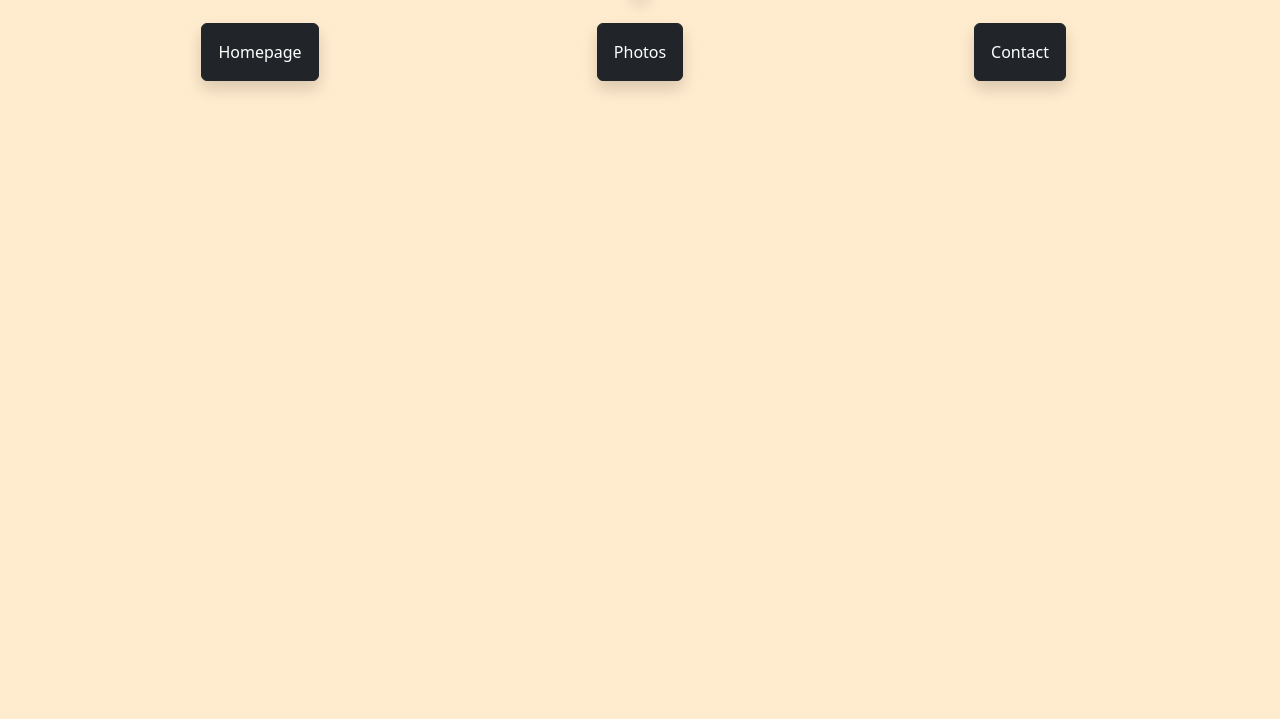
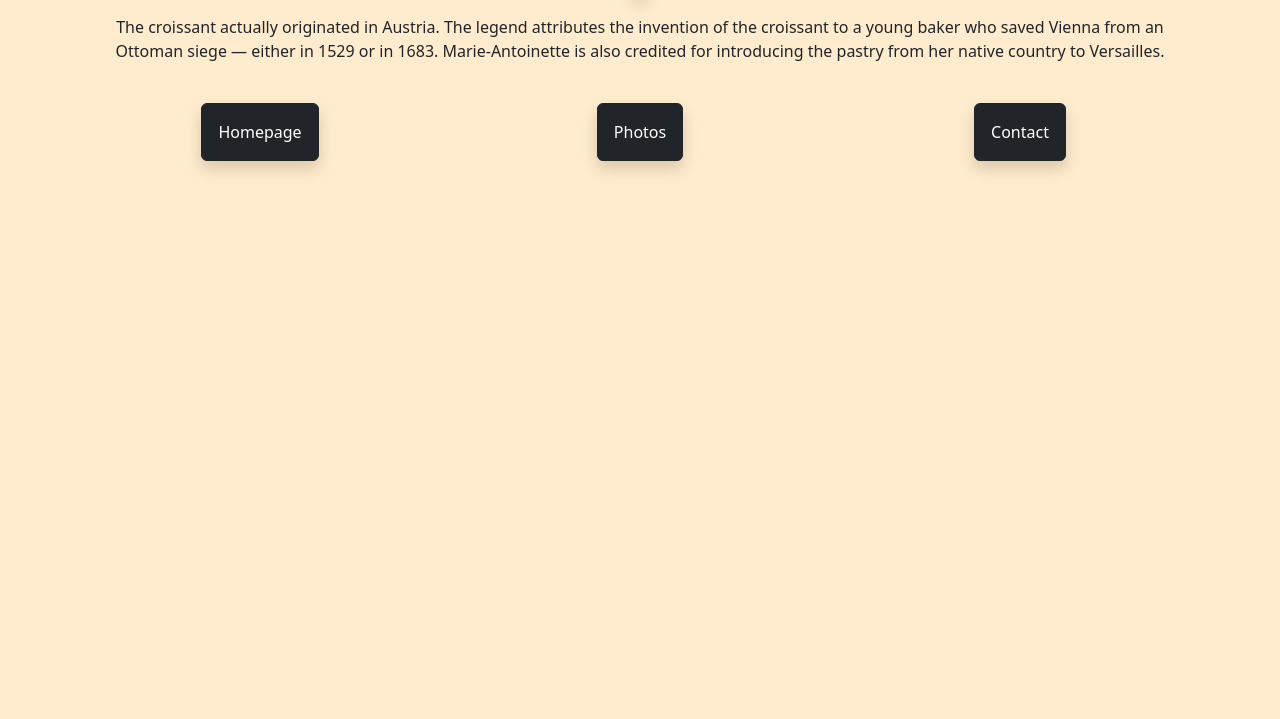
Before and after one commit to Farahalh/un-croissant, a plain HTML site: page index.html in a window 1280 px wide. Shown: the part 81-800 px from the top of the page. Drawn offline with nearby package versions, Linux system fonts and the light colour scheme.

Commit message:
adding some text content

```diff
--- a/index.html
+++ b/index.html
@@ -21,18 +21,20 @@
   <body>
     <h1>Hello Croissant</h1>
     <div class="container">
-
       <div class="row text-center">
         <div class="col-sm">
-          <img
-            src="/images/images.jpg"
-            class="img-fluid rounded shadow"
-          />
+          <img src="/images/images.jpg" class="img-fluid rounded shadow" />
         </div>
+        <p class="mt-3">
+          The croissant actually originated in Austria. The legend attributes
+          the invention of the croissant to a young baker who saved Vienna from
+          an Ottoman siege — either in 1529 or in 1683. Marie-Antoinette is also
+          credited for introducing the pastry from her native country to
+          Versailles.
+        </p>
       </div>
 
       <div class="row text-center">
-
         <div class="col-sm-4">
           <a
             href="/index.html"
@@ -42,7 +44,9 @@
         </div>
 
         <div class="col-sm-4">
-        <a href="/photo.html" class="btn btn-dark rounded shadow p-3 mt-4 mb-4"
+          <a
+            href="/photo.html"
+            class="btn btn-dark rounded shadow p-3 mt-4 mb-4"
             >Photos</a
           >
         </div>
@@ -54,10 +58,7 @@
             >Contact
           </a>
         </div>
-
       </div>
     </div>
-
-
   </body>
 </html>
```
Lines whose indentation alone changed are shown as unchanged.
